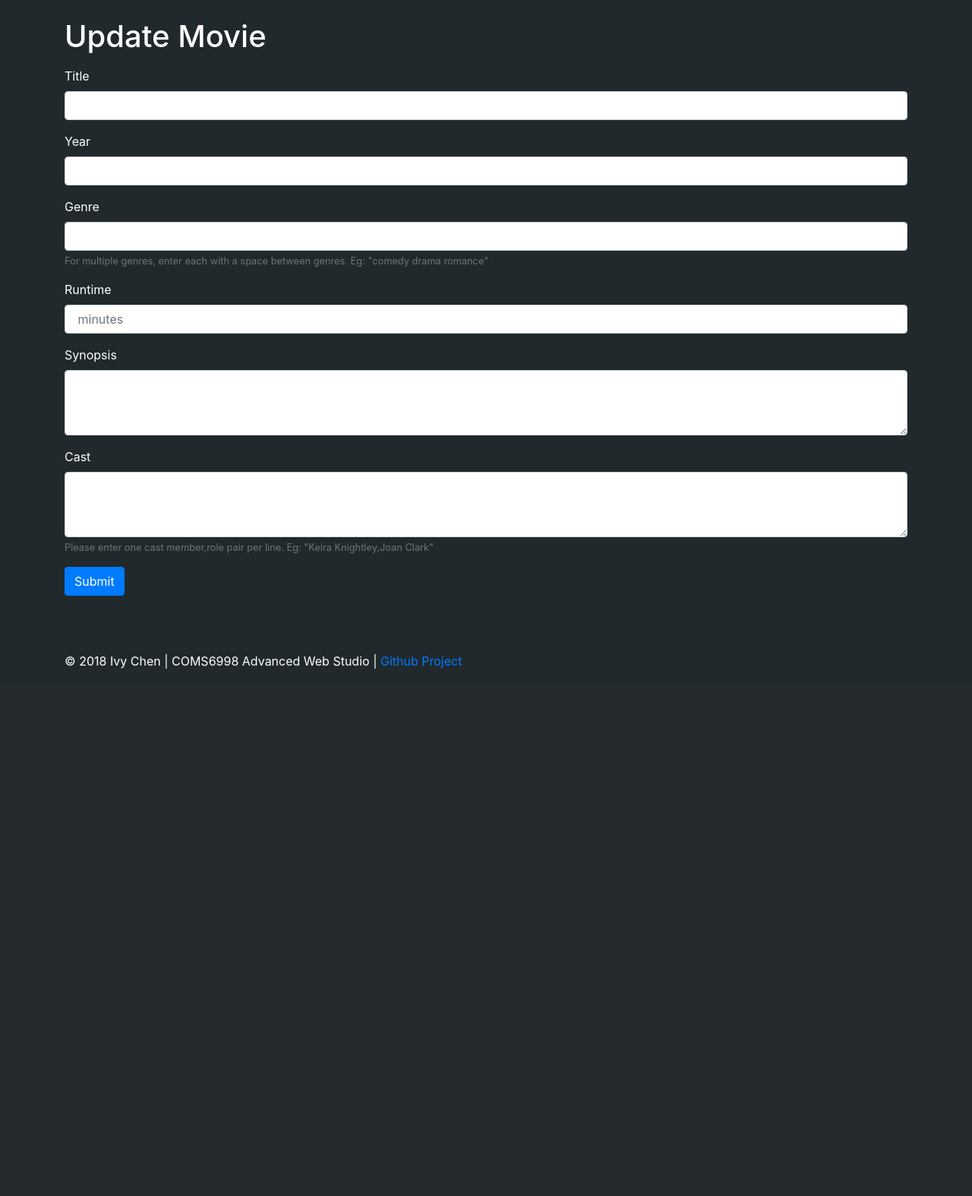
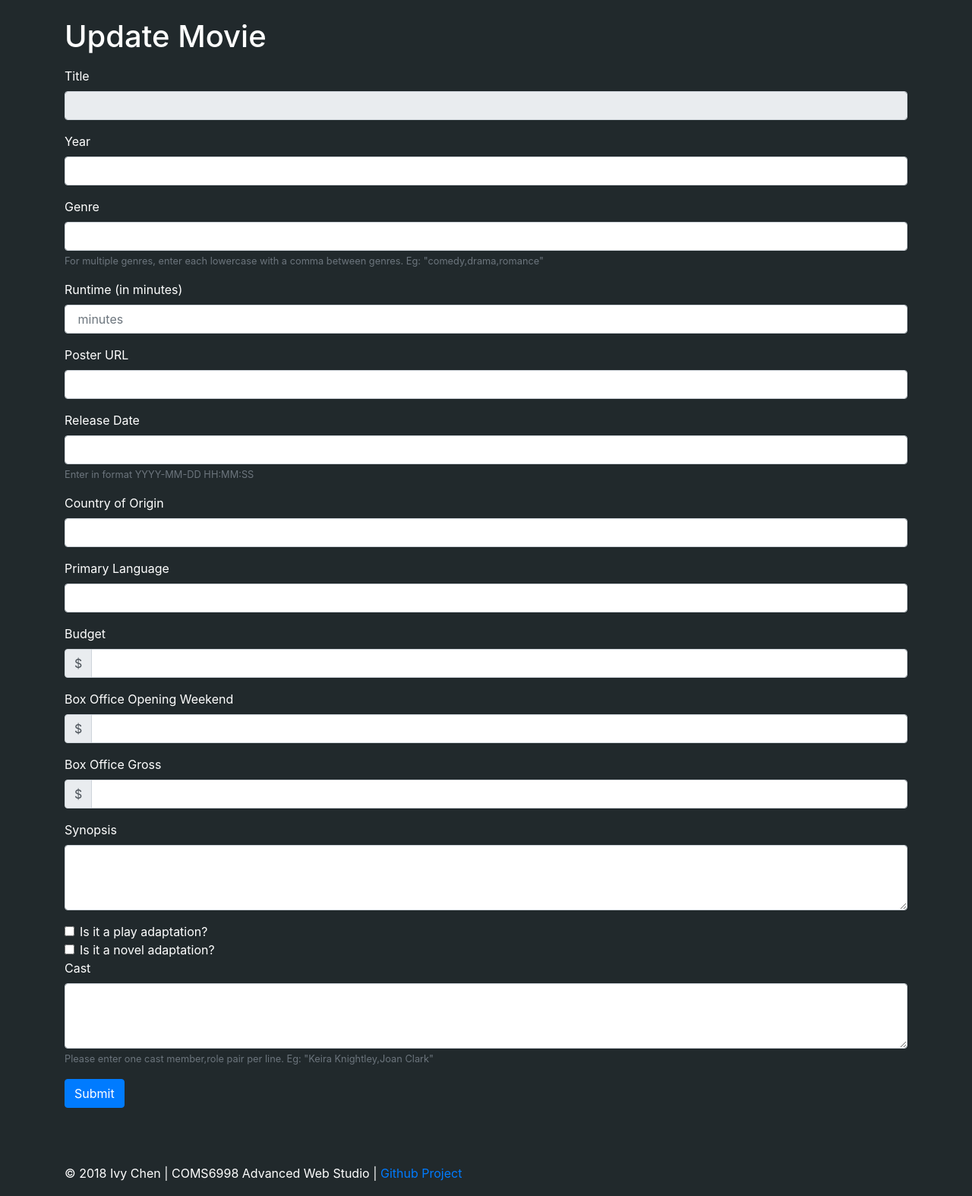
Before and after one commit to ivychen/COMS6998-AdvWebStudio, a Flask app: template Assignments/imdb/templates/updateMovie.html in a window 1280 px wide. Shown: the part 62-1636 px from the top of the page at 76% size. Before the commit the page ends 942 px from the top, so only its background shows below. Run offline with Flask 2, Linux system fonts and the light colour scheme; the template is opened without the code that fills it, so the values that code supplies are empty; some libraries are stand-ins or nearby versions.

Commit message:
Updated Update Movie form

```diff
--- a/Assignments/imdb/app.py
+++ b/Assignments/imdb/app.py
@@ -96,6 +96,15 @@
 @app.route('/updateMovie/<id>', methods=['POST', 'GET'])
 def updateMovie(id):
     movie_data = models.Movie.query.get(id)
+
+    genre = db.session.query(models.Genre.category)\
+        .join(models.movieIsGenre)\
+        .filter_by(movieId=movie_data.id).all()
+
+    genres = ",".join([g[0] for g in genre])
+
+    print(genres)
+
     cast = db.session.query(models.Talent.name, models.stars)\
         .join(models.stars)\
         .filter_by(movieId=movie_data.id).all()
@@ -105,7 +114,7 @@
     for c in cast:
         castDefault = castDefault + str(c.name + "," + c.role) + "\n"
 
-    return render_template('updateMovie.html', m=movie_data, cast=cast, castDefault=castDefault)
+    return render_template('updateMovie.html', m=movie_data, cast=cast, castDefault=castDefault, genres=genres)
 
 @app.route('/saveMovie', methods=['POST', 'GET'])
 def save():
@@ -119,14 +128,30 @@
         db.session.execute(delCast)
         db.session.commit()
 
+        # Update Movie information
         m = db.session.query(models.Movie).filter_by(id=id).first()
         m.title = request.form['title']
         m.year = int(request.form['year'])
-        m.genre = request.form['genre']
         m.runtime = int(request.form['runtime'])
+        m.posterURL = request.form['posterURL']
+        m.releaseDate = datetime.strptime(request.form['releaseDate'], "%Y-%m-%d %H:%M:%S")
+        m.countryOfOrigin = request.form['countryOfOrigin']
+        m.language = request.form['language']
+        m.budget = int(request.form['budget']) if request.form['budget'] else 0
+        m.boxOfficeOpeningWeekend = int(request.form['boxOfficeOpeningWeekend']) if request.form['boxOfficeOpeningWeekend'] else 0
+        m.boxOfficeGross = int(request.form['boxOfficeGross']) if request.form['boxOfficeGross'] else 0
         m.overview = request.form['overview']
+        if request.form.get('isPlay'):
+            m.isPlay = True
+        else:
+            m.isPlay = False
+        if request.form.get('isNovel'):
+            m.isNovel = True
+        else:
+            m.isNovel = False
         db.session.commit()
 
+        # Update cast list
         castList = list(request.form['cast'].split('\n'))
         cast = [tuple(c.split(',')) for c in castList]
 
@@ -141,6 +166,29 @@
                 statement = models.stars.insert().values(movieId=id, talentId=t.tid, role=role)
             else:
                 statement = models.stars.insert().values(movieId=id, talentId=exists.tid, role=role)
+
+            db.session.execute(statement)
+            db.session.commit()
+
+        # Update genre
+        genreList = list(request.form['genre'].split(','))
+        for g in genreList:
+            genreExists = models.Genre.query.filter_by(category=g).first()
+            movieGenreExists = db.session.query(models.movieIsGenre)\
+                .filter_by(movieId=id, category=g).first()
+
+            print("EXISTS", movieGenreExists)
+            if not genreExists:
+                tmp = models.Genre(category=g)
+                db.session.add(tmp)
+                db.session.commit()
+                db.session.refresh(tmp)
+                statement = models.movieIsGenre.insert().values(movieId=id, category=tmp.category)
+            else:
+                if not movieGenreExists:
+                    statement = models.movieIsGenre.insert().values(movieId=id, category=genreExists.category)
+                else:
+                    statement = ""
 
             db.session.execute(statement)
             db.session.commit()
--- a/Assignments/imdb/templates/updateMovie.html
+++ b/Assignments/imdb/templates/updateMovie.html
@@ -7,13 +7,13 @@
       <h1 class="page-header">Update Movie</h1>
 
       <form action="/saveMovie" method="POST">
-        <div class="form-group" hidden>
+        <div class="form-group" hidden readonly>
           <label for="id">ID</label>
           <input type="text" name="id" class="form-control-plaintext" id="id" aria-describedby="idHelp" value="{{ m.id }}" readonly>
         </div>
         <div class="form-group">
           <label for="title">Title</label>
-          <input type="text" name="title" class="form-control" id="title" aria-describedby="titleHelp" placeholder="{{ m.title }}" value="{{ m.title }}">
+          <input type="text" readonly name="title" class="form-control" id="title" aria-describedby="titleHelp" placeholder="{{ m.title }}" value="{{ m.title }}">
         </div>
         <div class="form-group">
           <label for="year">Year</label>
@@ -21,20 +21,73 @@
         </div>
         <div class="form-group">
           <label for="genre">Genre</label>
-          <input type="text" name="genre" class="form-control" id="genre" placeholder="{{ m.genre }}" value="{{ m.genre }}">
-          <small id="emailHelp" class="form-text text-muted">For multiple genres, enter each with a space between genres. Eg: "comedy drama romance"</small>
+          <input type="text" name="genre" class="form-control" id="genre" placeholder="{{ genres }}" value="{{ genres }}">
+          <small id="emailHelp" class="form-text text-muted">For multiple genres, enter each lowercase with a comma between genres. Eg: "comedy,drama,romance"</small>
         </div>
         <div class="form-group">
-          <label for="runtime">Runtime</label>
+          <label for="runtime">Runtime (in minutes)</label>
           <input type="text" name="runtime" class="form-control" id="runtime" placeholder="{{ m.runtime }} minutes" value="{{ m.runtime }}">
+        </div>
+        <div class="form-group">
+          <label for="posterURL">Poster URL</label>
+          <input type="text" name="posterURL" class="form-control" id="posterURL" placeholder="{{ m.posterURL }}" value="{{ m.posterURL }}">
+        </div>
+        <div class="form-group">
+          <label for="releaseDate">Release Date</label>
+          <input type="text" name="releaseDate" class="form-control" id="releaseDate" placeholder="{{ m.releaseDate }}" value="{{ m.releaseDate }}">
+          <small id="releaseDateHelp" class="form-text text-muted">Enter in format YYYY-MM-DD HH:MM:SS</small>
+        </div>
+        <div class="form-group">
+          <label for="countryOfOrigin">Country of Origin</label>
+          <input type="text" name="countryOfOrigin" class="form-control" id="countryOfOrigin" placeholder="{{ m.countryOfOrigin }}" value="{{ m.countryOfOrigin }}">
+        </div>
+        <div class="form-group">
+          <label for="language">Primary Language</label>
+          <input type="text" name="language" class="form-control" id="language" placeholder="{{ m.language }}" value="{{ m.language }}">
+        </div>
+        <div class="form-group">
+          <label for="budget">Budget</label>
+          <div class="input-group mb-2 mr-sm-2">
+            <div class="input-group-prepend">
+              <div class="input-group-text">$</div>
+            </div>
+            <input type="text" name="budget" class="form-control" id="budget" placeholder="{{ m.budget }}" value="{{ m.budget }}">
+          </div>
+        </div>
+        <div class="form-group">
+          <label for="boxOfficeOpeningWeekend">Box Office Opening Weekend</label>
+          <div class="input-group mb-2 mr-sm-2">
+            <div class="input-group-prepend">
+              <div class="input-group-text">$</div>
+            </div>
+            <input type="text" name="boxOfficeOpeningWeekend" class="form-control" id="boxOfficeOpeningWeekend" placeholder="{{ m.boxOfficeOpeningWeekend }}" value="{{ m.boxOfficeOpeningWeekend }}">
+          </div>
+        </div>
+        <div class="form-group">
+          <label for="boxOfficeGross">Box Office Gross</label>
+          <div class="input-group mb-2 mr-sm-2">
+            <div class="input-group-prepend">
+              <div class="input-group-text">$</div>
+            </div>
+            <input type="text" name="boxOfficeGross" class="form-control" id="boxOfficeGross" placeholder="{{ m.boxOfficeGross }}" value="{{ m.boxOfficeGross }}">
+          </div>
         </div>
         <div class="form-group">
           <label for="overview">Synopsis</label>
           <textarea name="overview" class="form-control" id="overview" rows="3" placeholder="{{ m.overview }}" value="{{ m.overview }}">{{ m.overview }}</textarea>
         </div>
+        <div class="form-check">
+          <input type="checkbox" class="form-check-input" id="isPlay" name="isPlay">
+          <label class="form-check-label" for="isPlay">Is it a play adaptation?</label>
+        </div>
+        <div class="form-check">
+          <input type="checkbox" class="form-check-input" id="isNovel" name="isNovel">
+          <label class="form-check-label" for="isNovel">Is it a novel adaptation?</label>
+        </div>
         <div class="form-group">
           <label for="cast">Cast</label>
-          <textarea name="cast" class="form-control" id="cast" rows="3" value="{{ castDefault }}">{% for c in cast %}{{ c.name }},{{ c.role}}{% endfor %}</textarea>
+          <textarea name="cast" class="form-control" id="cast" rows="3" value="{{ castDefault }}">{% for c in cast %}{{ c.name }},{{ c.role}}
+{% endfor %}</textarea>
           <small id="emailHelp" class="form-text text-muted">Please enter one cast member,role pair per line. Eg: "Keira Knightley,Joan Clark"</small>
         </div>
         <button type="submit" class="btn btn-primary">Submit</button>
```
Also changed, not shown: Assignments/imdb/imdb.db.
